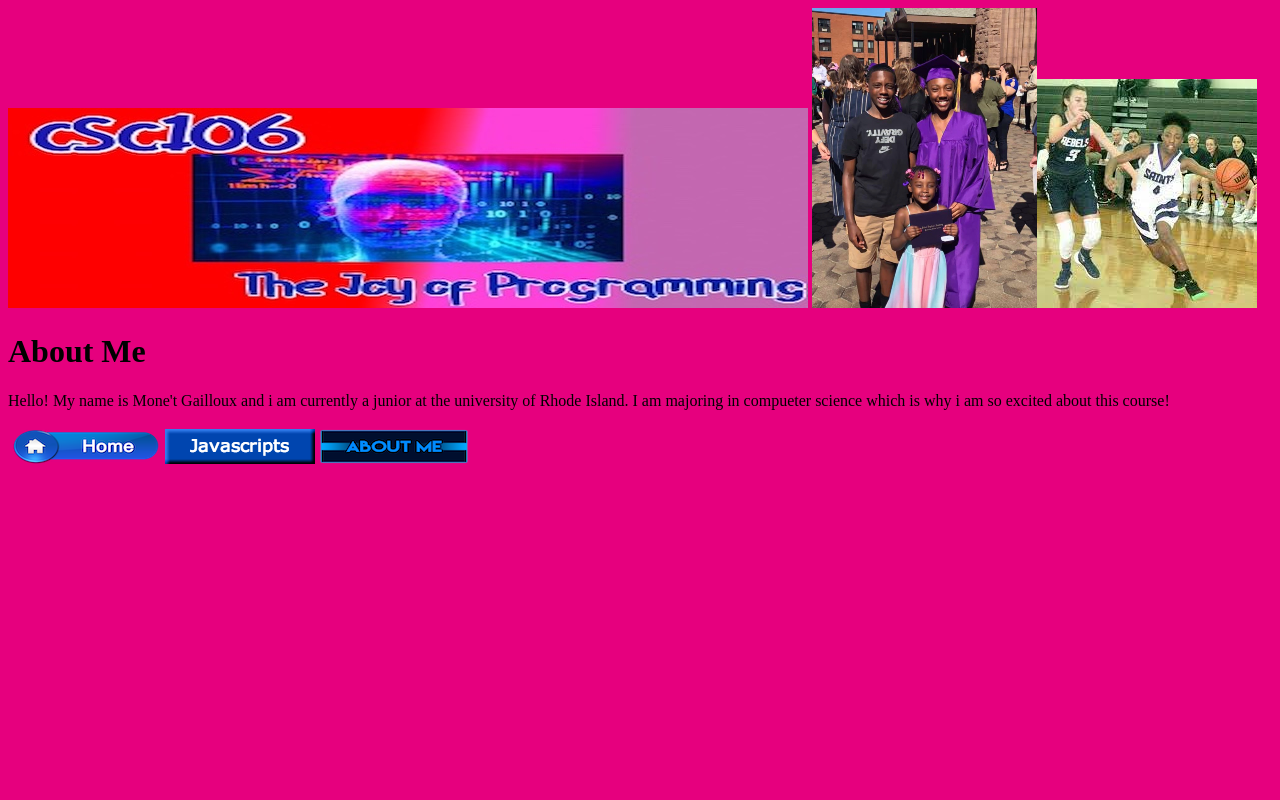
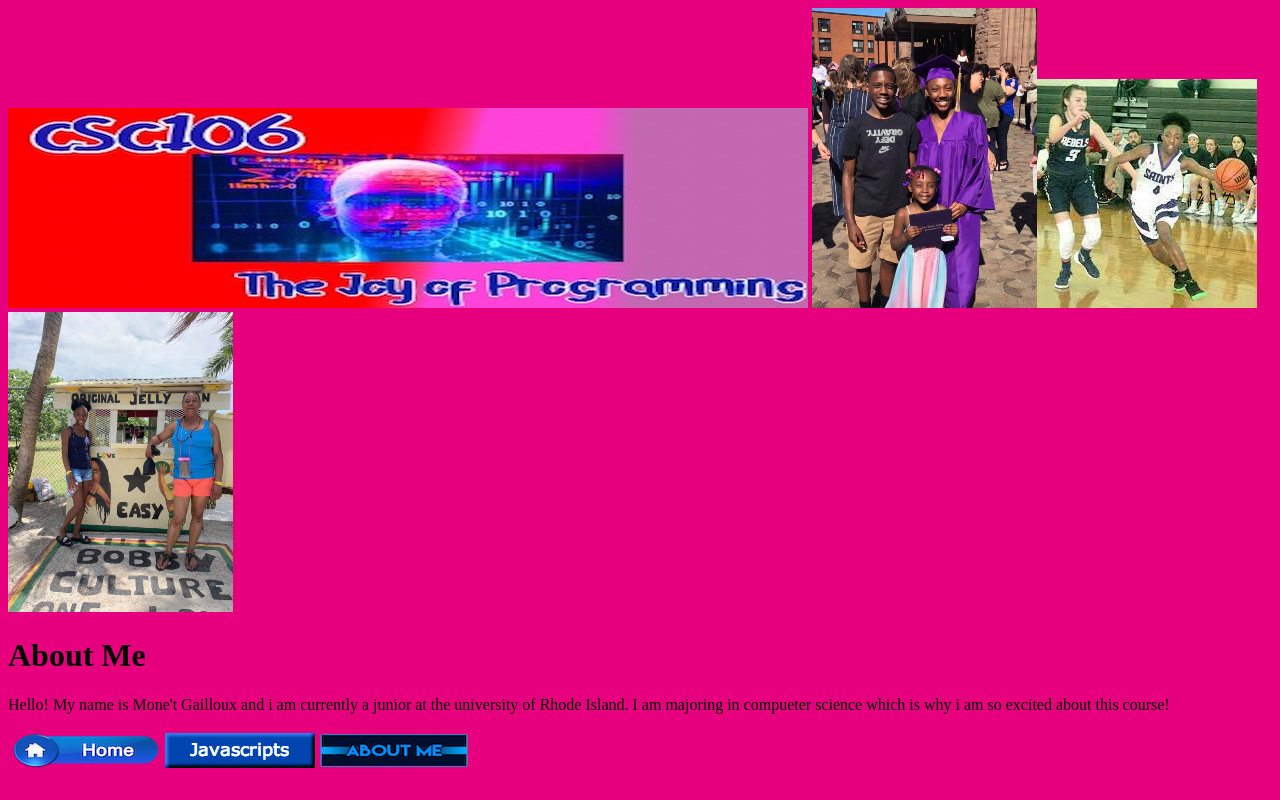
Before and after one commit to monetg514/github_monetg514.github.io, a plain HTML site: page about.html in a window 1280 px wide. Drawn offline with Linux system fonts and the light colour scheme.

Commit message:
Update about.html

```diff
--- a/about.html
+++ b/about.html
@@ -18,7 +18,7 @@
 
     <img src="siblings.png">
     <img src ="play.basketball.jpeg">
-    <img src ="">
+    <img src ="vacation.png">
     <h1> About Me </h1>
     <p> Hello! My name is Mone't Gailloux and i am currently a junior at the university of Rhode Island. I am  majoring in
       compueter science which is why i am so excited about this course! </p>
```
